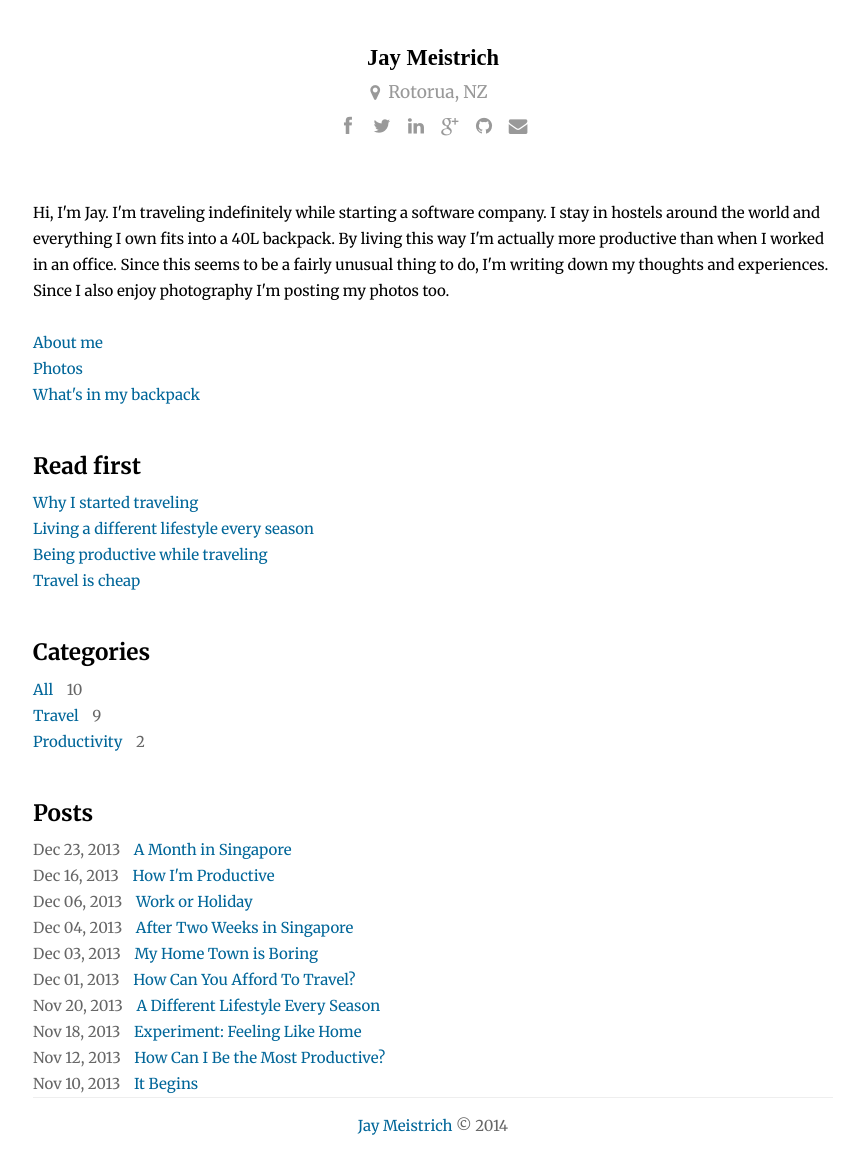
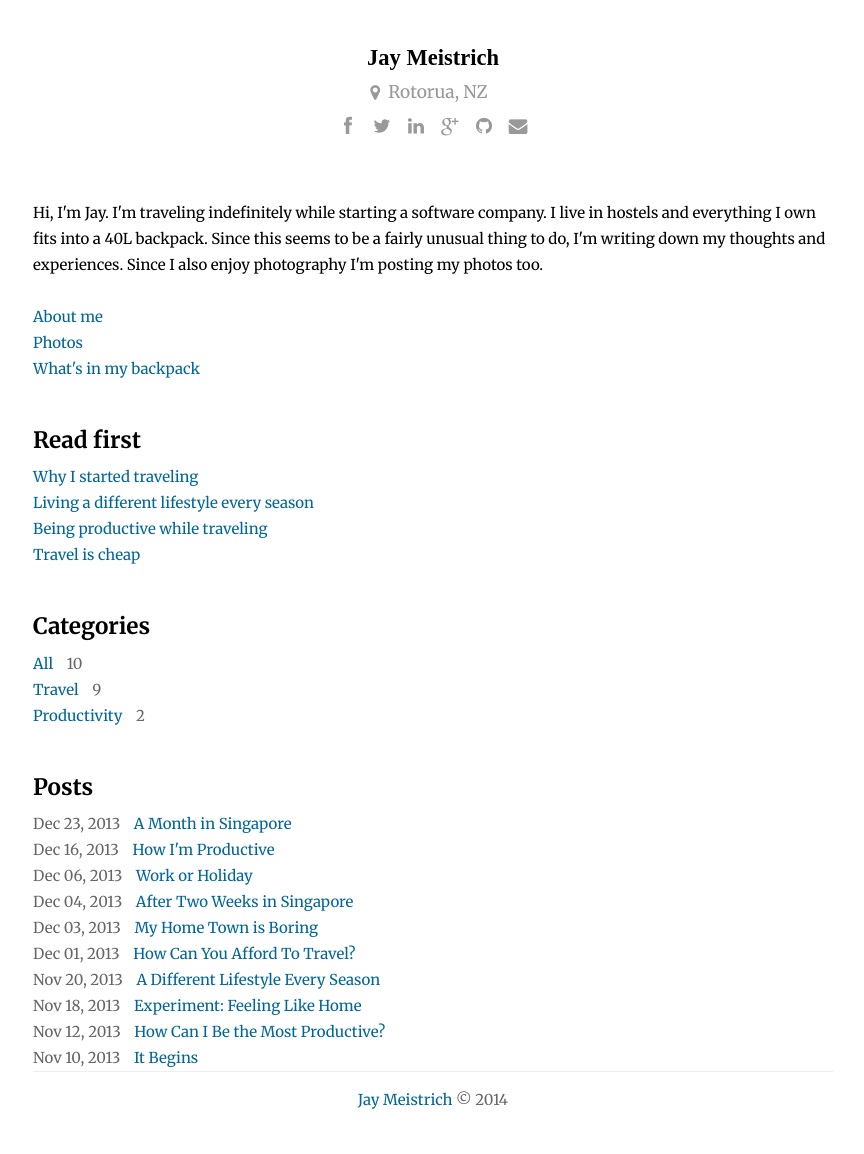
Before and after one commit to jmeistrich/jmeistrich.github.io, a Jekyll site: the page built from index.html, in a window 1280 px wide. Shown: the whole page, without its empty margins (207-1071 px from the left). Built offline with Jekyll 4.4.1, drawn with Linux system fonts in a browser that asks for light colours; Markdown is read by kramdown in place of the engine named in the settings; after the commit the page ends 1128 px from its top, so only the background shows below that.

Commit message:
Less douchiness

```diff
--- a/index.html
+++ b/index.html
@@ -4,7 +4,7 @@ title: Jay Meistrich
 ---
 
 <p>
-Hi, I'm Jay. I'm traveling indefinitely while starting a software company. I stay in hostels around the world and everything I own fits into a 40L backpack. By living this way I'm actually more productive than when I worked in an office. Since this seems to be a fairly unusual thing to do, I'm writing down my thoughts and experiences. Since I also enjoy photography I'm posting my photos too.
+Hi, I'm Jay. I'm traveling indefinitely while starting a software company. I live in hostels and everything I own fits into a 40L backpack. Since this seems to be a fairly unusual thing to do, I'm writing down my thoughts and experiences. Since I also enjoy photography I'm posting my photos too.
 </p>
 <br>
 <a href="/about">About me</a><br>
```
